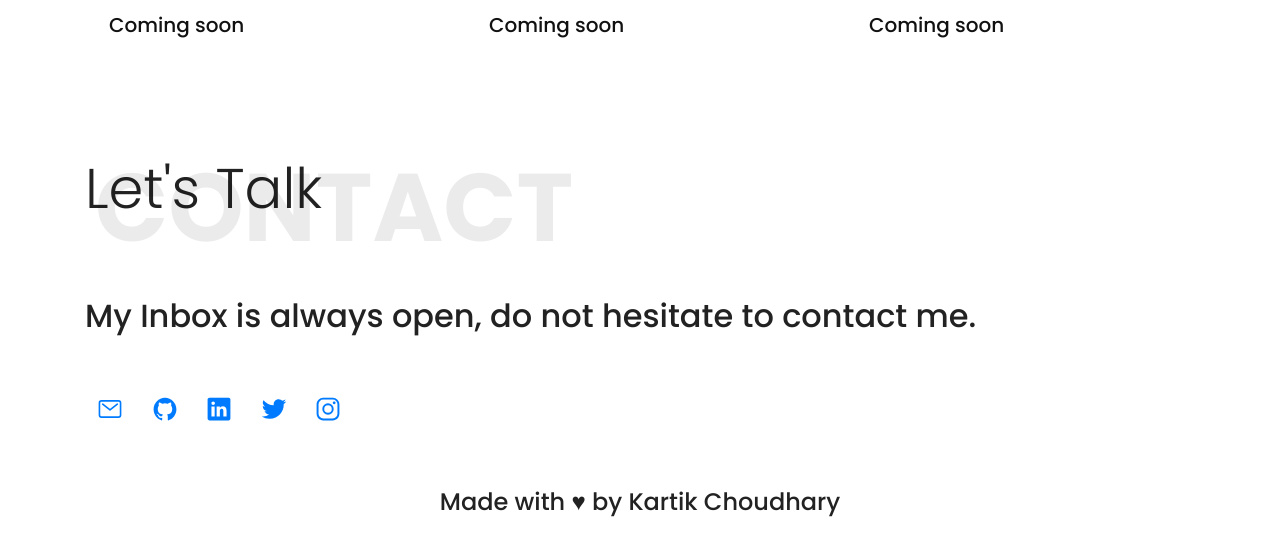
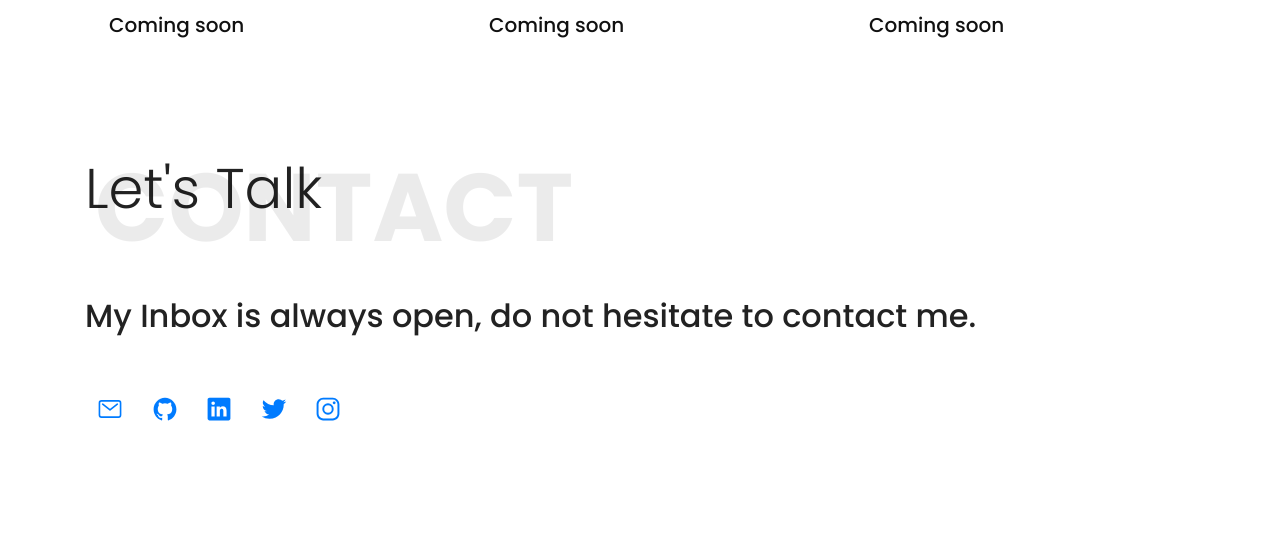
Before and after one commit to Antonis755/AntoniosZiso, a plain HTML site: page index.html in a window 1280 px wide. Shown: the part 4367-4922 px from the top of the page. After the commit the page ends 4855 px from the top, so only its background shows below. Drawn offline with nearby package versions, Linux system fonts and the light colour scheme.

Commit message:
Update index.html

```diff
--- a/index.html
+++ b/index.html
@@ -308,7 +308,7 @@
                             </div>
                     </div>
                 <div class="mt-5 mb-5 text-center">
-                    <h4>Made with ♥ by Kartik Choudhary</h1>
+                    <h4></h1>
                 </div>
         </section>
     </div>
```
